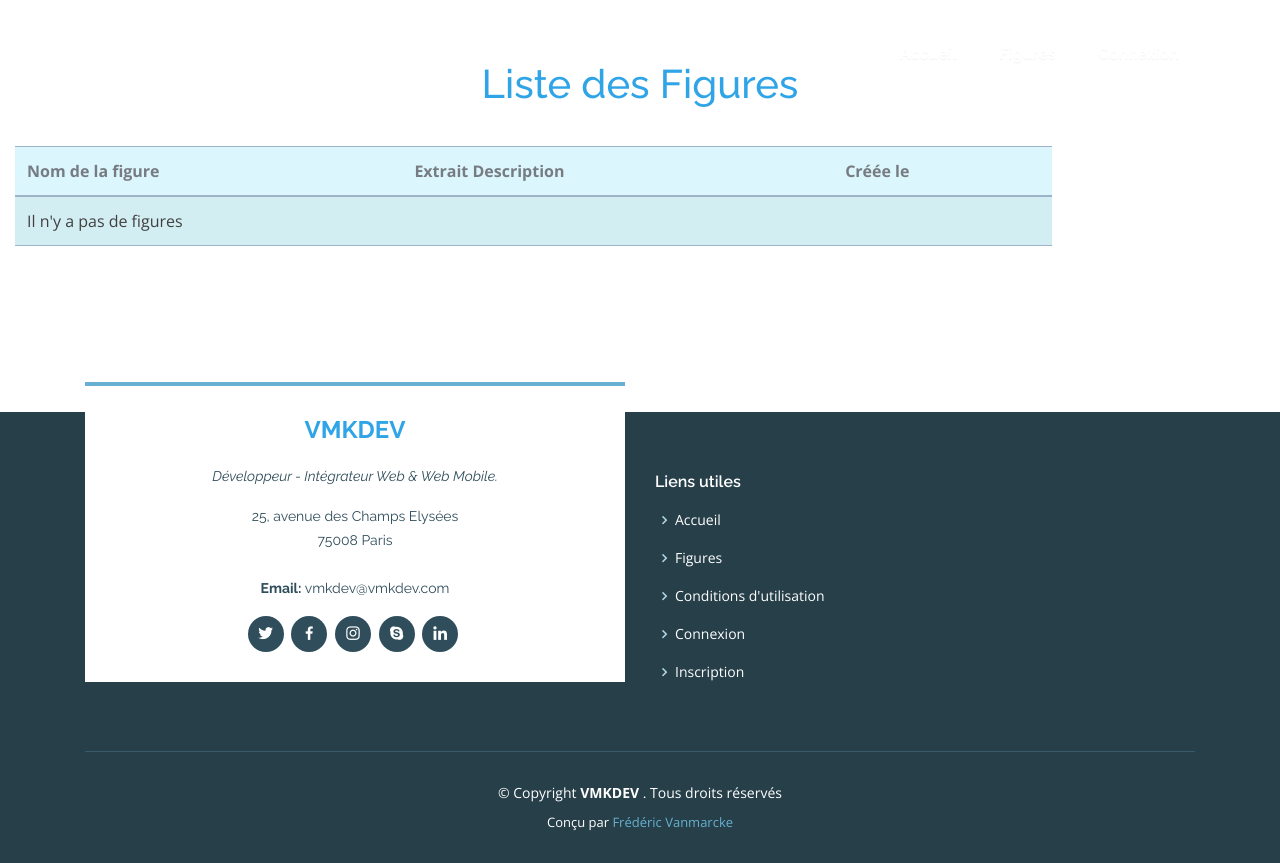
After one commit to vanmarcke/ocr_projet6_SnowTricks, a Symfony app: template templates/figure/listFigures.html.twig in a window 1280 px wide. The commit adds this page. Run offline with Twig, Linux system fonts and the light colour scheme; the template is opened without the code that fills it, so the values that code supplies are empty; some libraries are stand-ins or nearby versions.

Commit message:
Creation of the figures view to display the list of figures in the form of a table

```diff
--- a/src/Controller/FigureController.php
+++ b/src/Controller/FigureController.php
@@ -97,10 +97,10 @@ class FigureController extends AbstractController
             } catch (Exception) {
                 $this->addFlash('danger', 'Erreur Système : veuillez ré-essayer');
 
-                return $this->redirectToRoute('home');
+                return $this->redirectToRoute('figure_edit');
             }
 
-            return $this->redirectToRoute('figure_show', [
+            return $this->redirectToRoute('figures_list', [
                 'slug' => $figure->getSlug(),
             ]);
         }
@@ -125,6 +125,6 @@ class FigureController extends AbstractController
              $this->addFlash('success', 'La figure a bien été supprimée');
          }
 
-         return $this->redirectToRoute('home');
+         return $this->redirectToRoute('figures_list');
      }
 }
--- a/templates/base.html.twig
+++ b/templates/base.html.twig
@@ -108,7 +108,7 @@
 								</li>
 								<li>
 									<i class="bx bx-chevron-right"></i>
-									<a href="#">Figures</a>
+									<a href="{{ path('figures_list')}}">Figures</a>
 								</li>
 								<li>
 									<i class="bx bx-chevron-right"></i>
--- a/templates/figure/_form.html.twig
+++ b/templates/figure/_form.html.twig
@@ -20,7 +20,7 @@
         class="add-another-collection-widget btn-sm btn-primary mr-2"
         data-list-selector="#image-list"><i class="fas fa-plus"></i></button>
     </button>
-    <button class="btn-sm btn-primary text-center d-lg-none" type="button" data-toggle="collapse" data-target="#collapseImage" aria-expanded="false"> {# Sur mobile, un bouton affichera les images pour les suppressions #}
+    <button class="btn-sm btn-primary text-center d-lg-none" type="button" data-toggle="collapse" data-target="#collapseImage" aria-expanded="false">
         Afficher la liste
     </button>
 </div>
@@ -32,7 +32,7 @@
     <div class="collapse dont-collapse-sm  text-center" id="collapseImage">
     {% for image in figureForm.images %}
         {{ form_errors(image) }}
-        <li class="list-inline-item image-list-miniature"> {# le champ téléchargement est masqué quand il y a une image #}
+        <li class="list-inline-item image-list-miniature">
             {% if image.vars.data is not null and image.vars.data.src is not null %}
             <img src="{{ asset(image.vars.data.src) }}" alt="" width="250" height="150">
             {% endif %}
@@ -55,7 +55,7 @@
         class="add-another-collection-widget btn-sm btn-primary mr-2"
         data-list-selector="#video-list"><i class="fas fa-plus"></i></button>
     </button>
-    <button class="btn-sm btn-primary text-center d-lg-none" type="button" data-toggle="collapse" data-target="#collapseVideo" aria-expanded="false"> {# Sur mobile, un bouton affichera les vidéos pour les suppressions #}
+    <button class="btn-sm btn-primary text-center d-lg-none" type="button" data-toggle="collapse" data-target="#collapseVideo" aria-expanded="false">
         Afficher la liste
     </button>
 </div>
--- /dev/null
+++ b/templates/figure/listFigures.html.twig
@@ -0,0 +1,78 @@
+{% extends 'base.html.twig' %}
+
+{% block title %}Figures : Liste
+{% endblock %}
+
+{% block body %}
+
+	<!-- ======= Hero Section form ======= -->
+	<section id="herofigurelist">
+		<div id="portfolio" class="herofigurelist-container" data-aos="fade-up">
+
+			<div class="section-title">
+				<h1>Liste des Figures</h1>
+			</div>
+
+			<div class="col-lg-10 text-white text-left opacity-75">
+				<div class="table-responsive">
+					<table class="table table-info table-striped">
+						<thead>
+							<tr>
+								<th>Nom de la figure</th>
+								<th>Extrait Description</th>
+								<th>Créée le</th>
+								{% if is_granted('ROLE_USER') %}
+									<th>Publiée</th>
+									<th>Gestions</th>
+								{% endif %}
+							</tr>
+						</thead>
+						<tbody>
+							{% for figure in figures %}
+								<tr>
+									{% if is_granted('ROLE_USER') %}
+										<td>
+											<a href="{{ path('figure_show', {'slug': figure.slug}) }}">
+												<h7 class="card-title">{{ figure.name }}
+												</h7>
+											</a>
+										</td>
+										<td>{{ figure.description|striptags|slice(0, 130)|raw }}...</td>
+										<td>{{ figure.createdAt ? figure.createdAt|date('d/m/Y') : '' }}</td>
+										<td>{{ figure.publish ? 'Oui' : 'Non' }}
+										</td>
+										<td>{{ include('figure/_delete_form.html.twig') }}
+											<a href="{{ path('figure_edit', {'slug': figure.slug}) }}" title="Editer">
+												<i class="iconify" data-icon="bx:bx-edit" style="color: green;" data-width="25"></i>
+											</a>
+											<a data-bs-toggle="modal" data-bs-target="#staticBackdrop{{figure.id}}" title="Supprimer">
+												<i class="iconify" data-icon="bx:bx-trash" style="color: red;" data-width="25"></i>
+											</a>
+										</td>
+									{% else %}
+										{% if figure.publish %}
+											<td>
+												<a href="{{ path('figure_show', {'slug': figure.slug}) }}">
+													<h7 class="card-title">{{ figure.name }}
+													</h7>
+												</a>
+											</td>
+											<td>{{ figure.description|striptags|slice(0, 155)|raw }}...</td>
+											<td>{{ figure.createdAt ? figure.createdAt|date('d/m/Y') : '' }}</td>
+										{% endif %}
+									{% endif %}
+								</tr>
+							{% else %}
+								<tr>
+									<td colspan="7">Il n'y a pas de figures</td>
+								</tr>
+							{% endfor %}
+						</tbody>
+					</table>
+				</div>
+			</div>
+		</div>
+	</section>
+	<!-- End Hero -->
+	<main id="main"></main>
+{% endblock %}
--- a/templates/figure/managedFigure.html.twig
+++ b/templates/figure/managedFigure.html.twig
@@ -11,7 +11,7 @@
 {% block body %}
 	<!-- ======= Hero Section form ======= -->
 	<section id="heronewfigure">
-		<div class="hero-container" data-aos="fade-up">
+		<div id="portfolio" class="hero-container" data-aos="fade-up">
 
 			<div class="section-title">
 				{% if editMode %}
--- a/templates/navbar.html.twig
+++ b/templates/navbar.html.twig
@@ -15,7 +15,7 @@
 						<a class="nav-link scrollto" href="{{ path('home') }}">Accueil</a>
 					</li>
 					<li>
-						<a class="nav-link scrollto" href="#">Figures</a>
+						<a class="nav-link scrollto" href="{{ path('figures_list')}}">Figures</a>
 					</li>
 					<li>
 						{% if is_granted('ROLE_USER') %}
@@ -47,7 +47,7 @@
 				<a class="nav-link" href="{{ path('home') }}">
 					<h3 class="far fa-home"></h3>
 				</a>
-				<a class="nav-link" href="#">
+				<a class="nav-link" href="{{ path('figures_list')}}">
 					<h3 class="far fa-snowboarding"></h3>
 				</a>
 				{% if is_granted('ROLE_USER') %}
```
Also changed, not shown: assets/styles/app.css (+81 -0 lines), public/build/app.css.
